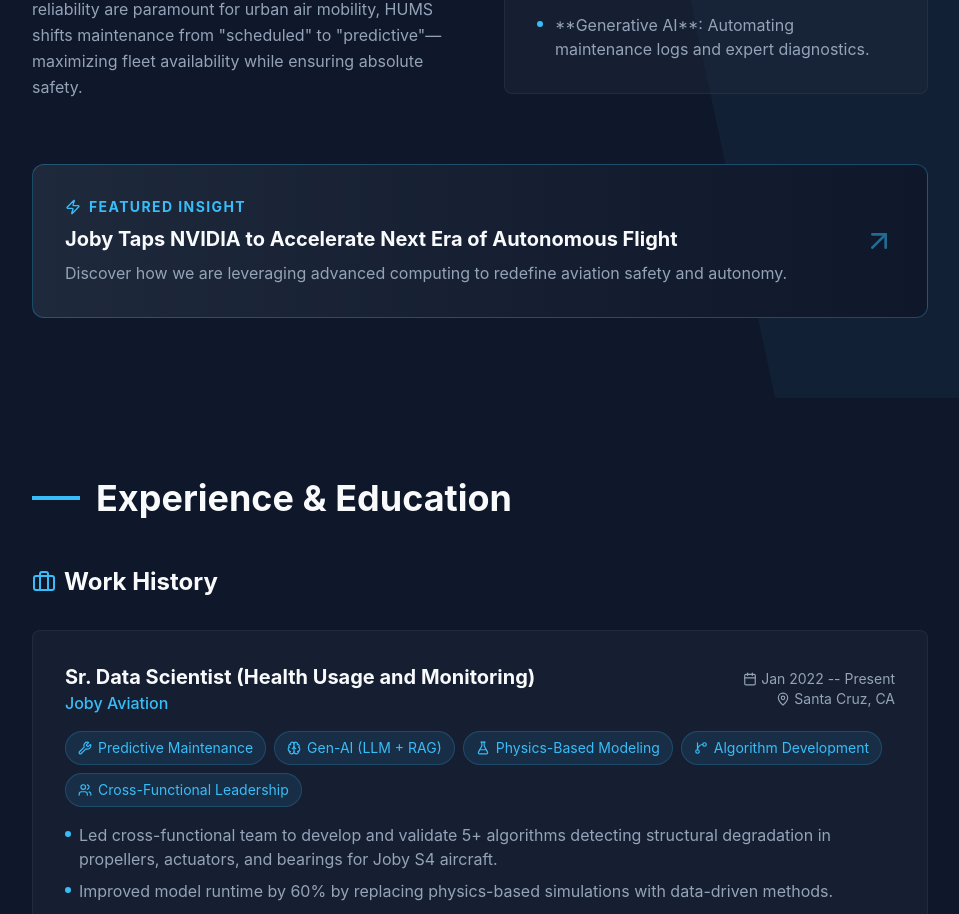
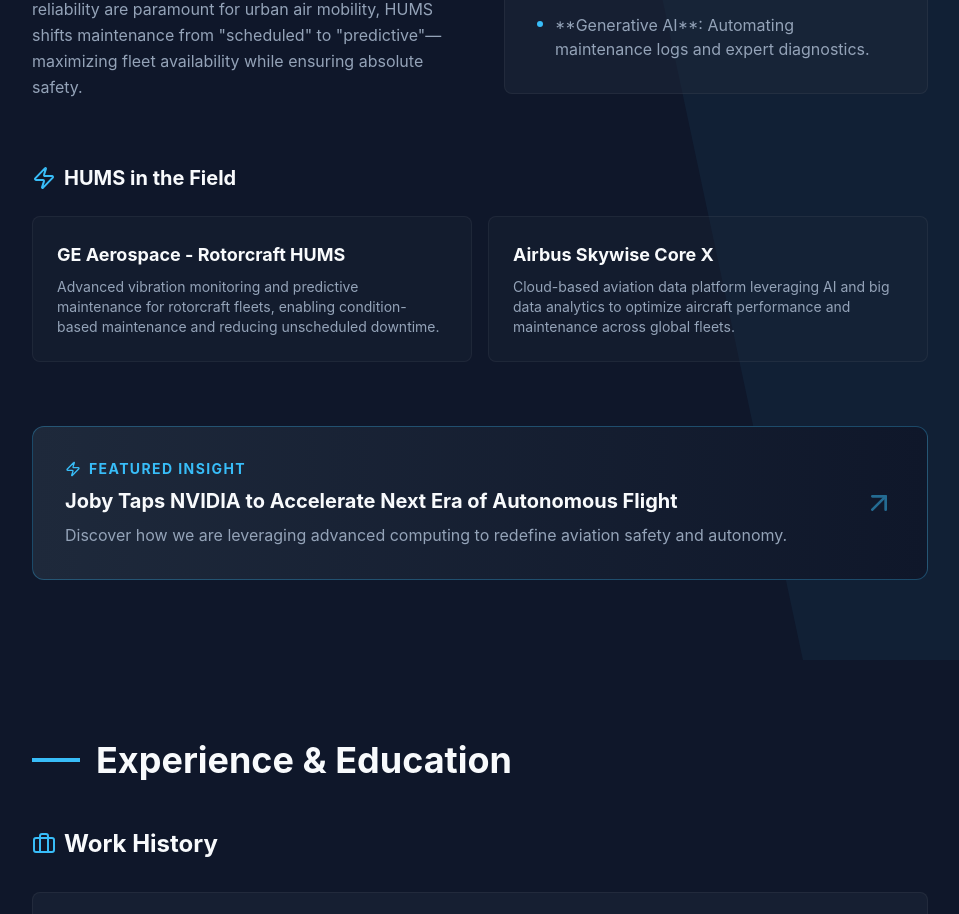
Before and after one commit to manukrisvt/portfolio, a React (Vite) app: page / in a window 1280 px wide. Shown: the part 2024-2938 px from the top of the page, without its empty margins (160-1119 px from the left). Built offline with nearby package versions, Linux system fonts and the light colour scheme.

Commit message:
Add industry examples to HUMS section (GE Aerospace, Airbus Skywise)

```diff
--- a/src/components/HUMS.jsx
+++ b/src/components/HUMS.jsx
@@ -57,6 +57,41 @@
                         </div>
                     </div>
 
+                    {/* Industry Examples */}
+                    <div className="mb-16">
+                        <h3 className="text-xl font-bold text-text mb-6 flex items-center gap-2">
+                            <Zap className="text-accent" /> HUMS in the Field
+                        </h3>
+                        <div className="grid md:grid-cols-2 gap-4">
+                            <a
+                                href="https://www.geaerospace.com/systems/avionics/connected-aircraft/rotorcraft"
+                                target="_blank"
+                                rel="noopener noreferrer"
+                                className="bg-secondary/30 p-6 rounded-lg border border-white/5 hover:border-accent/30 transition-all group"
+                            >
+                                <h4 className="text-lg font-bold text-text mb-2 group-hover:text-accent transition-colors">
+                                    GE Aerospace - Rotorcraft HUMS
+                                </h4>
+                                <p className="text-text-muted text-sm">
+                                    Advanced vibration monitoring and predictive maintenance for rotorcraft fleets, enabling condition-based maintenance and reducing unscheduled downtime.
+                                </p>
+                            </a>
+                            <a
+                                href="https://aircraft.airbus.com/en/services/enhance/skywise-data-platform/skywise-core-x"
+                                target="_blank"
+                                rel="noopener noreferrer"
+                                className="bg-secondary/30 p-6 rounded-lg border border-white/5 hover:border-accent/30 transition-all group"
+                            >
+                                <h4 className="text-lg font-bold text-text mb-2 group-hover:text-accent transition-colors">
+                                    Airbus Skywise Core X
+                                </h4>
+                                <p className="text-text-muted text-sm">
+                                    Cloud-based aviation data platform leveraging AI and big data analytics to optimize aircraft performance and maintenance across global fleets.
+                                </p>
+                            </a>
+                        </div>
+                    </div>
+
                     {/* Featured Link */}
                     <motion.a
                         href="https://www.jobyaviation.com/news/joby-taps-nvidia-to-accelerate-next-era-autonomous-flight/"
```
